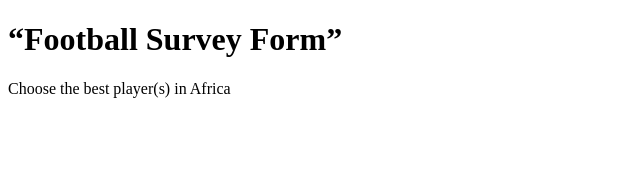
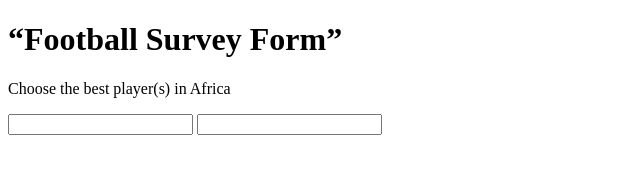
Before and after one commit to Marcraphael12/TahaAndEssogoCollaborativeProject, a plain HTML site: page index.html in a window 1280 px wide. Shown: the whole page, without its empty margins (0-640 px from the left). Drawn offline with Linux system fonts and the light colour scheme.

Commit message:
#3, #4, and #5

```diff
--- a/index.html
+++ b/index.html
@@ -13,6 +13,12 @@
     <h1 id='title'> “Football Survey Form”</h1>
     <p>Choose the best player(s) in Africa</p>
   </header>
+    <form id="survey-form">
+
+    <input id = "name" type="text" required>
+    <input id = "email" type="email" required>
+    </form>
+
 
 
     <script  src="js/index.js"></script>
```
